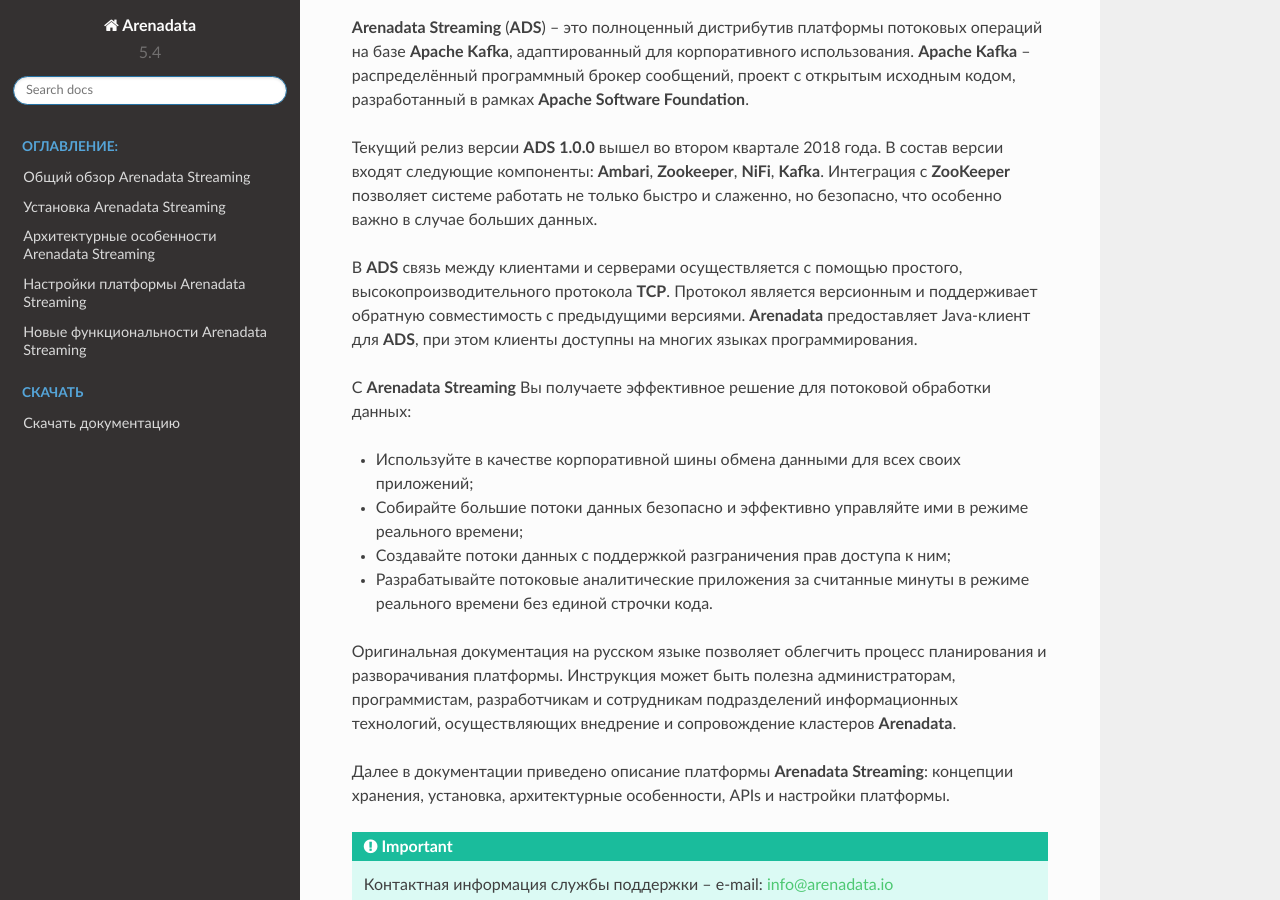
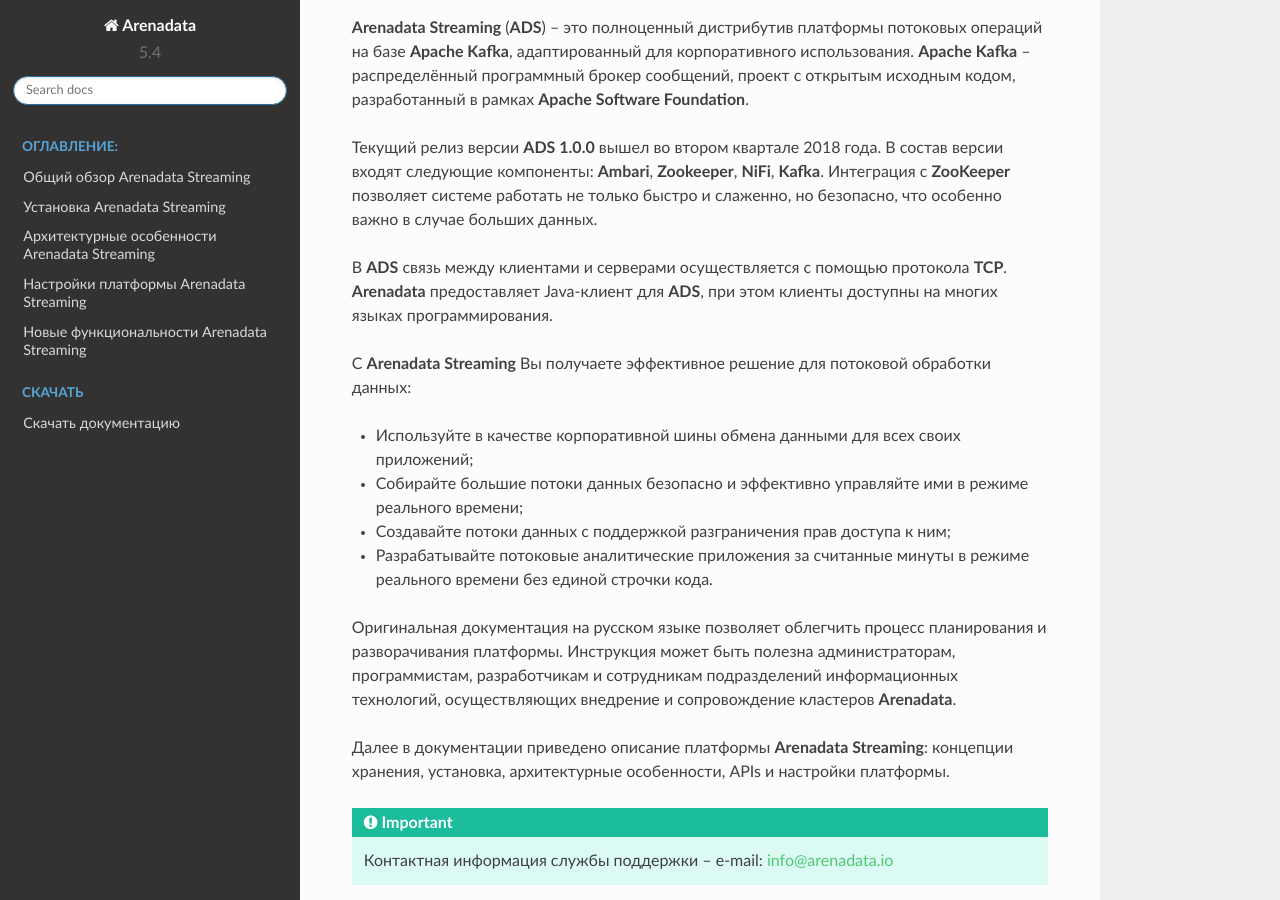
Before and after one commit to arenadata/docs_ads, a Sphinx documentation site: the page built from source/index.rst, in a window 1280 px wide and 900 px high, scrolled down 1749 px. Built offline with Sphinx 7.4.7 and the Read the Docs theme 2.0.0, drawn with Linux system fonts in a browser that asks for light colours; pages that are not in the unit, such as notebooks, are missing from menus.

Commit message:
Update index.rst

```diff
--- a/source/index.rst
+++ b/source/index.rst
@@ -41,7 +41,7 @@
 
 Текущий релиз версии **ADS 1.0.0** вышел во втором квартале 2018 года. В состав версии входят следующие компоненты: **Ambari**, **Zookeeper**, **NiFi**, **Kafka**. Интеграция с **ZooKeeper** позволяет системе работать не только быстро и слаженно, но безопасно, что особенно важно в случае больших данных.
 
-В **ADS** связь между клиентами и серверами осуществляется с помощью простого, высокопроизводительного протокола **TCP**. Протокол является версионным и поддерживает обратную совместимость с предыдущими версиями. **Arenadata** предоставляет Java-клиент для **ADS**, при этом клиенты доступны на многих языках программирования.
+В **ADS** связь между клиентами и серверами осуществляется с помощью протокола **TCP**. **Arenadata** предоставляет Java-клиент для **ADS**, при этом клиенты доступны на многих языках программирования.
 
 С **Arenadata Streaming** Вы получаете эффективное решение для потоковой обработки данных:
 
```
